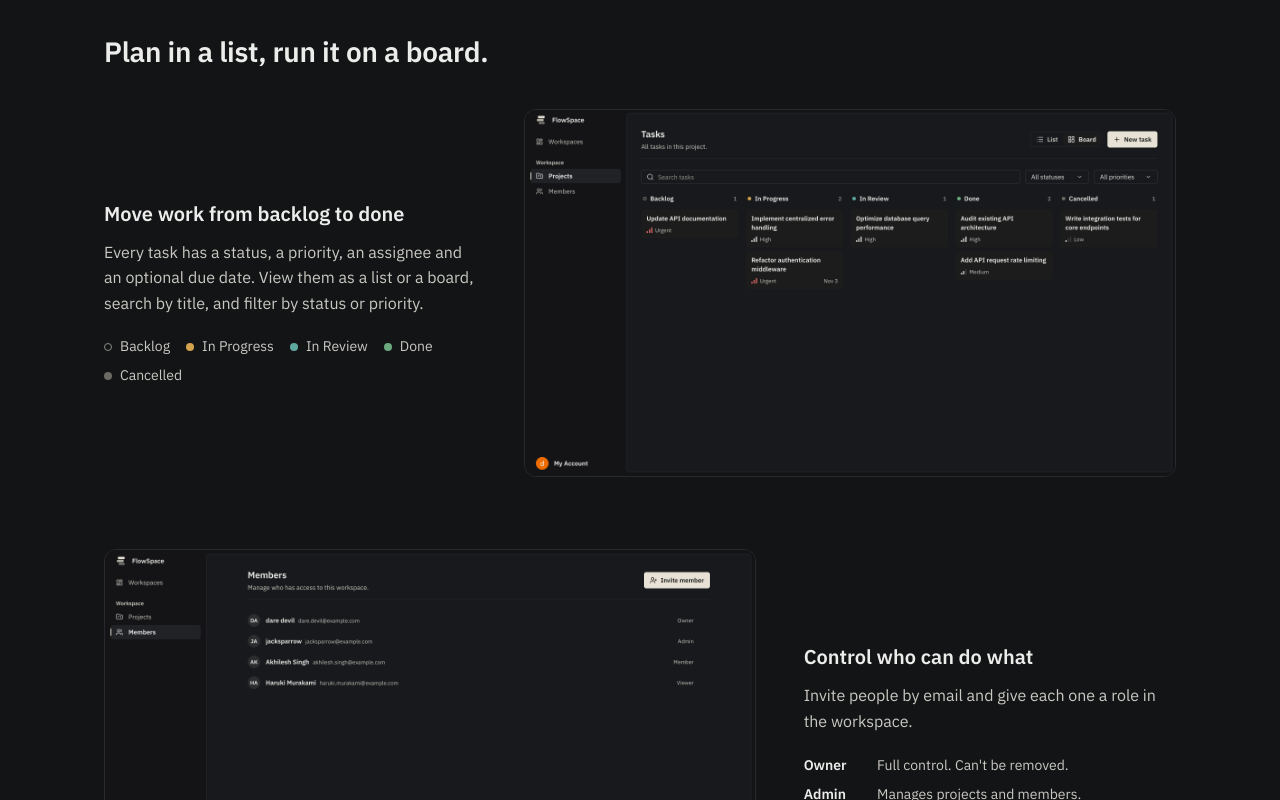
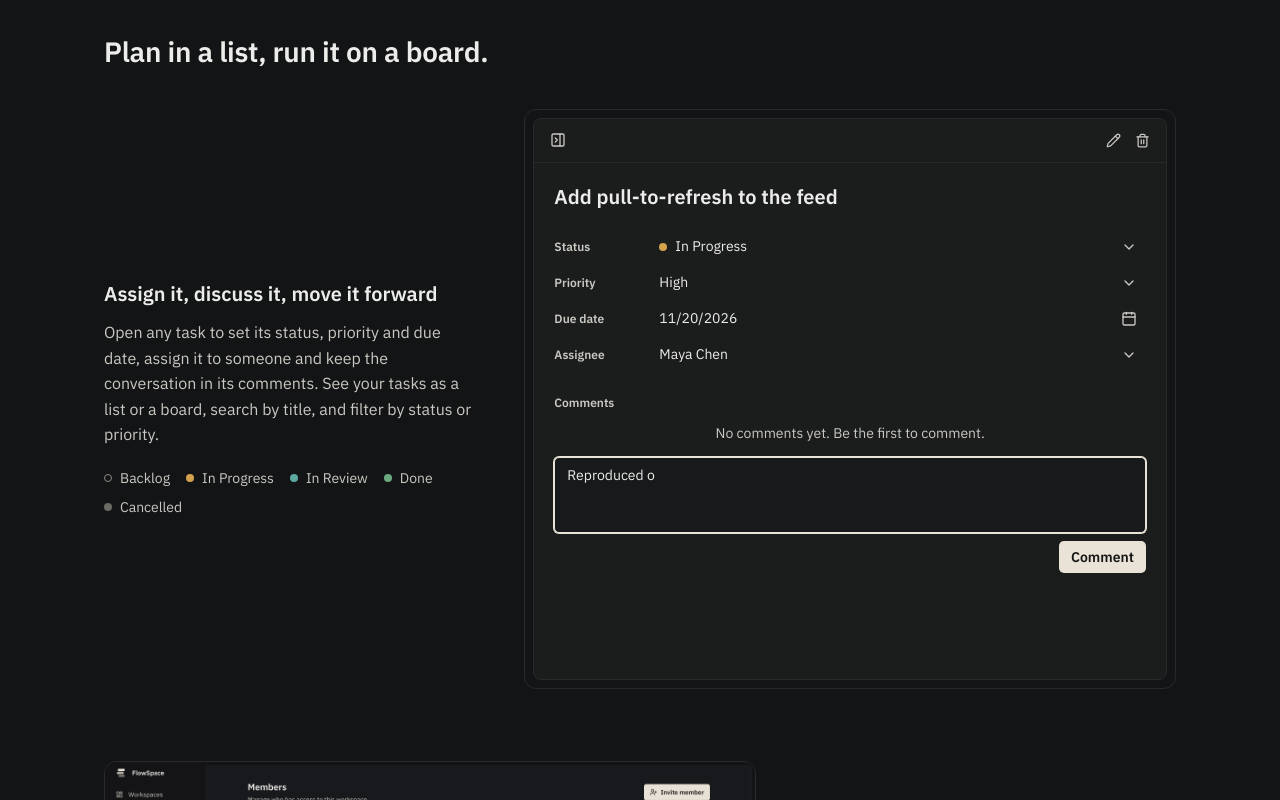
Before and after one commit to Akhilesh-Singh-0/flowspace, a Next.js app in the folder apps/web/: page / in a window 1280 px wide. Shown: the part 920-1720 px from the top of the page. Built offline with nearby package versions, Linux system fonts and the light colour scheme.

Commit message:
feat(landing): show assigning, commenting and status change in an animated task card

```diff
--- a/apps/web/src/components/landing/features.tsx
+++ b/apps/web/src/components/landing/features.tsx
@@ -1,5 +1,5 @@
 import Image from "next/image";
-import { Reveal } from "@/components/landing/reveal";
+import { TaskDemo } from "@/components/landing/task-demo";
 
 const statuses = [
   { label: "Backlog", color: "var(--status-backlog)", hollow: true },
@@ -26,11 +26,12 @@ export function Features() {
 
         <div className="lp-feature">
           <div className="lp-feature-copy">
-            <h3 className="lp-h3">Move work from backlog to done</h3>
+            <h3 className="lp-h3">Assign it, discuss it, move it forward</h3>
             <p className="lp-copy">
-              Every task has a status, a priority, an assignee and an optional
-              due date. View them as a list or a board, search by title, and
-              filter by status or priority.
+              Open any task to set its status, priority and due date, assign it
+              to someone and keep the conversation in its comments. See your
+              tasks as a list or a board, search by title, and filter by status
+              or priority.
             </p>
             <ul className="lp-statuses">
               {statuses.map((status) => (
@@ -50,17 +51,7 @@ export function Features() {
             </ul>
           </div>
 
-          <Reveal className="lp-fade">
-            <div className="lp-shot">
-              <Image
-                src="/landing/board.png"
-                alt="FlowSpace board view with tasks grouped into Backlog, In Progress, In Review, Done and Cancelled columns"
-                width={2876}
-                height={1620}
-                sizes="(min-width: 1120px) 640px, 100vw"
-              />
-            </div>
-          </Reveal>
+          <TaskDemo />
         </div>
 
         <div className="lp-feature lp-feature-reverse">
@@ -80,7 +71,6 @@ export function Features() {
             </dl>
           </div>
 
-          <Reveal className="lp-fade">
           <div className="lp-shot">
             <Image
               src="/landing/members.png"
@@ -90,7 +80,6 @@ export function Features() {
               sizes="(min-width: 1120px) 640px, 100vw"
             />
           </div>
-          </Reveal>
         </div>
       </div>
     </section>
--- /dev/null
+++ b/apps/web/src/components/landing/task-demo.tsx
@@ -0,0 +1,227 @@
+"use client";
+
+import type { ReactNode } from "react";
+import {
+  Calendar,
+  ChevronDown,
+  PanelRightClose,
+  Pencil,
+  Trash2,
+} from "lucide-react";
+import {
+  Avatar,
+  STATUSES,
+  StatusDot,
+  type StatusKey,
+} from "@/components/landing/demo-parts";
+import { typing, useScript, type Frame } from "@/components/landing/use-script";
+
+const PEOPLE = ["Unassigned", "Maya Chen", "Jon Park", "Sam Ortiz"];
+const STATUS_ORDER = Object.keys(STATUSES) as StatusKey[];
+const COMMENT = "Reproduced on iOS 17. The fix is in review.";
+
+type CardState = {
+  open: "assignee" | "status" | null;
+  highlight: number;
+  focus: "assignee" | "status" | "comment" | null;
+  assignee: string;
+  status: StatusKey;
+  draft: string;
+  pressed: boolean;
+  comments: { name: string; text: string }[];
+};
+
+const initial: CardState = {
+  open: null,
+  highlight: 0,
+  focus: null,
+  assignee: "Unassigned",
+  status: "BACKLOG",
+  draft: "",
+  pressed: false,
+  comments: [],
+};
+
+const frames: Frame<CardState>[] = [
+  [1400, { focus: "assignee", open: "assignee", highlight: 0 }],
+  [650, { highlight: 1 }],
+  [550, { assignee: "Maya Chen", open: null, focus: null }],
+  [900, { focus: "status", open: "status", highlight: 0 }],
+  [600, { highlight: 1 }],
+  [550, { status: "IN_PROGRESS", open: null, focus: null }],
+  [900, { focus: "comment" }],
+  ...typing<CardState>(COMMENT, 42, (t) => ({ draft: t })),
+  [500, { pressed: true }],
+  [
+    220,
+    {
+      pressed: false,
+      draft: "",
+      focus: null,
+      comments: [{ name: "Maya Chen", text: COMMENT }],
+    },
+  ],
+  [1100, { focus: "status", open: "status", highlight: 1 }],
+  [550, { highlight: 2 }],
+  [550, { status: "IN_REVIEW", open: null, focus: null }],
+];
+
+function Prop({
+  label,
+  focus,
+  menu,
+  children,
+}: {
+  label: string;
+  focus?: boolean;
+  menu?: ReactNode;
+  children: ReactNode;
+}) {
+  return (
+    <div className="lp-prop">
+      <span className="lp-prop-label">{label}</span>
+      <div className="lp-prop-wrap">
+        <div className={`lp-prop-val${focus ? " is-focus" : ""}`}>
+          {children}
+        </div>
+        {menu}
+      </div>
+    </div>
+  );
+}
+
+export function TaskDemo() {
+  const [ref, s] = useScript(initial, frames);
+
+  return (
+    <div
+      ref={ref}
+      className="lp-win lp-win-plain"
+      role="img"
+      aria-label="Animated demo of a FlowSpace task: it is assigned to a teammate, moved to In Progress, commented on and moved to In Review"
+    >
+      <div className="lp-card" aria-hidden="true">
+        <div className="lp-card-bar">
+          <PanelRightClose size={16} />
+          <span className="lp-card-actions">
+            <Pencil size={15} />
+            <Trash2 size={15} />
+          </span>
+        </div>
+
+        <div className="lp-card-body">
+          <p className="lp-card-title">Add pull-to-refresh to the feed</p>
+
+          <Prop
+            label="Status"
+            focus={s.focus === "status"}
+            menu={
+              s.open === "status" && (
+                <div className="lp-menu">
+                  {STATUS_ORDER.map((key, i) => (
+                    <div
+                      key={key}
+                      className={`lp-menu-item${
+                        i === s.highlight ? " is-hl" : ""
+                      }`}
+                    >
+                      <StatusDot status={key} />
+                      {STATUSES[key].label}
+                    </div>
+                  ))}
+                </div>
+              )
+            }
+          >
+            <StatusDot status={s.status} />
+            {STATUSES[s.status].label}
+            <ChevronDown size={16} />
+          </Prop>
+
+          <Prop label="Priority">
+            High
+            <ChevronDown size={16} />
+          </Prop>
+
+          <Prop label="Due date">
+            11/20/2026
+            <Calendar size={16} />
+          </Prop>
+
+          <Prop
+            label="Assignee"
+            focus={s.focus === "assignee"}
+            menu={
+              s.open === "assignee" && (
+                <div className="lp-menu">
+                  {PEOPLE.map((name, i) => (
+                    <div
+                      key={name}
+                      className={`lp-menu-item${
+                        i === s.highlight ? " is-hl" : ""
+                      }`}
+                    >
+                      {name}
+                    </div>
+                  ))}
+                </div>
+              )
+            }
+          >
+            {s.assignee === "Unassigned" ? (
+              <span className="lp-soft">Unassigned</span>
+            ) : (
+              s.assignee
+            )}
+            <ChevronDown size={16} />
+          </Prop>
+
+          <div className="lp-card-section">
+            <p className="lp-card-label">Comments</p>
+
+            {s.comments.length === 0 && (
+              <p className="lp-cmt-empty">
+                No comments yet. Be the first to comment.
+              </p>
+            )}
+
+            {s.comments.map((comment, i) => (
+              <div className="lp-cmt is-new" key={i}>
+                <Avatar name={comment.name} />
+                <div>
+                  <p className="lp-cmt-name">{comment.name}</p>
+                  <p>{comment.text}</p>
+                </div>
+              </div>
+            ))}
+
+            <div
+              className={`lp-fld-box lp-area${
+                s.focus === "comment" ? " is-focus" : ""
+              }`}
+            >
+              {s.draft ? (
+                <span>{s.draft}</span>
+              ) : (
+                <span className="lp-fld-ph">
+                  Write a comment... (Cmd+Enter to submit)
+                </span>
+              )}
+              {s.focus === "comment" && <span className="lp-caret" />}
+            </div>
+
+            <div className="lp-cmt-send">
+              <span
+                className={`lp-app-btn${s.pressed ? " is-pressed" : ""}${
+                  s.draft ? "" : " is-disabled"
+                }`}
+              >
+                Comment
+              </span>
+            </div>
+          </div>
+        </div>
+      </div>
+    </div>
+  );
+}
```
Lines whose indentation alone changed are shown as unchanged.
